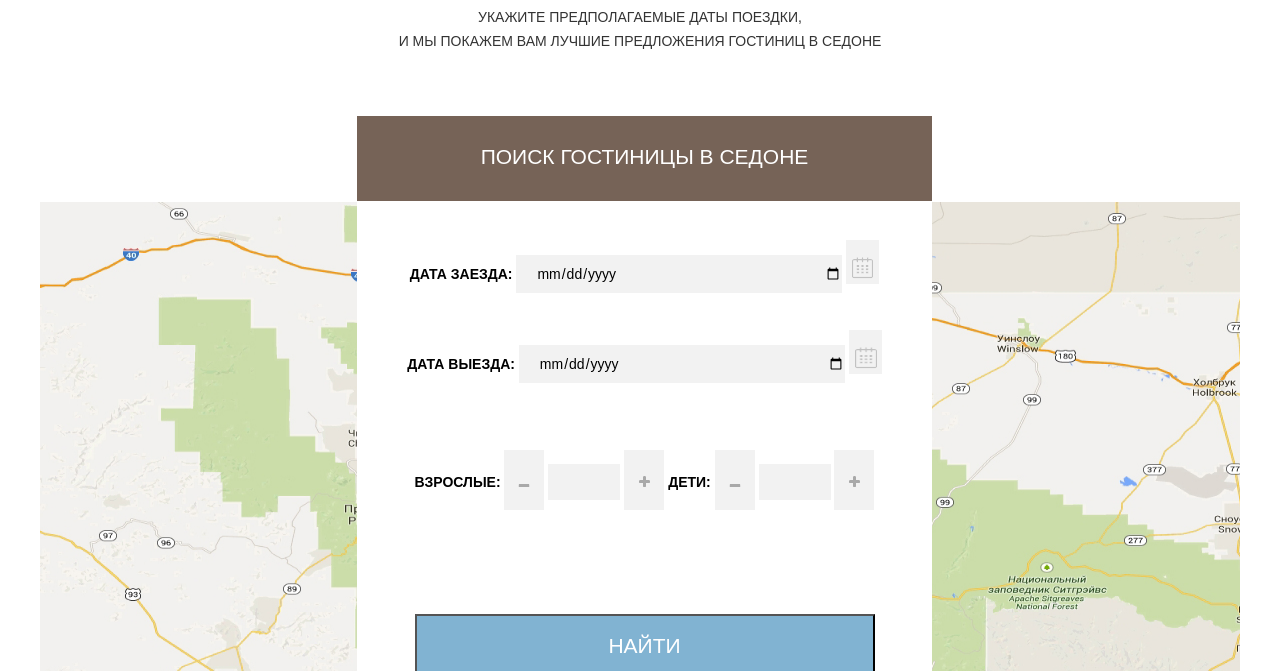
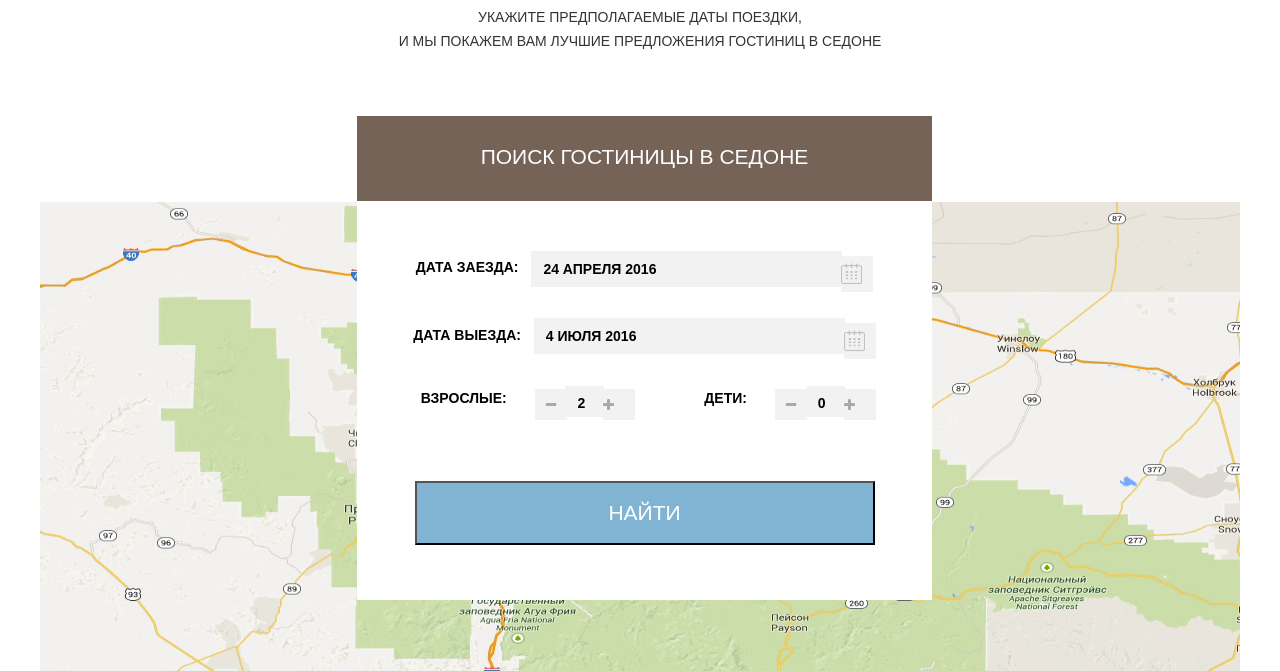
Before and after one commit to natahska/211026-sedona, a plain HTML site: page index.html in a window 1280 px wide. Shown: the part 2141-2812 px from the top of the page. Drawn offline with Linux system fonts and the light colour scheme.

Commit message:
23,11,2016

```diff
--- a/css/style.css
+++ b/css/style.css
@@ -6,6 +6,7 @@ body{
 	font-weight: 400;
 	font-family: "PT Sans", Arial, sans-serif;
 	text-decoration: none;
+
 }
 
 a{
@@ -349,6 +350,8 @@ li:nth-child(2){
 	top: 213px;
     width: 575px;
 	background-color: #ffffff;
+
+
 }
 
 .sedona-form legend{
@@ -356,13 +359,119 @@ li:nth-child(2){
 	background-color: #766357;
 	padding-top: 28px;
 	padding-bottom: 31px;
-	margin-bottom: 20px;
+	margin-bottom: 50px;
 	font-size: 21px;
 	line-height: 26px;
 	color: #ffffff;
 	text-align: center;
 }
 
+.search{
+	margin-left: 55px;
+	margin-right: 55px;
+	margin-bottom: 26px;
+}
+
+
+.search2{
+	float: left;
+	margin-left: 55px;
+	margin-right: 10px;
+	margin-bottom: 26px;
+	width:232px;
+}
+
+.search3{
+	float: left;
+	margin-left: 20px;
+	margin-right: 2px;
+	margin-bottom: 26px;
+	width:232px;
+}
+.search label,
+.search2 label,
+.search3 label{
+	margin-right: 9px;
+	font-size: 14px;
+	line-height: 26px;
+	color: #000000;
+	font-weight: bold;
+}
+
+.search input{
+    width: 345px;
+    border: none;
+    min-height: 36px;
+
+ }
+
+ .search2 input
+ .search3 input{
+    width: 117px;
+    border: none;
+    min-height: 36px;
+ }
+
+ .search input[type="search"] {
+    border: none;
+    outline: none;
+    -webkit-appearance: none;
+    width: 311px;
+    vertical-align: middle;
+    background-color: #f2f2f2;
+    padding-left: 12px;
+    font-size: 14px;
+    line-height: 26px;
+    color: #000000;
+    font-weight: bold;
+    text-transform: uppercase;
+   }
+
+.search2 input[type="search"],
+ .search3 input[type="search"]{
+    border: none;
+    outline: none;
+    -webkit-appearance: none;
+    width: 39px;
+    vertical-align: middle;
+    background-color: #f2f2f2;
+    padding-top: 4px;
+    margin-bottom: -5px;
+    padding-left: 12px;
+    font-size: 14px;
+    line-height: 26px;
+    font-weight: bold;
+    color: #000000;
+    text-transform: uppercase;
+   }
+  .search input[type="submit"] {
+  	margin-left: -5px;
+    padding-bottom: 14px;
+    width: 32px;
+    border: none;
+    background: #f2f2f2 url("../img/kalend.png") no-repeat 0% 50%;
+   }
+
+.search2 input[type="submit"],
+.search3 input[type="submit"] {
+  	margin-left: 15px;
+  	margin-right: -5px;
+    padding-bottom: 14px;
+    width: 32px;
+    border: none;
+    background: #f2f2f2 url("../img/minus.png") no-repeat 50% 50%;
+   }
+
+ .search2 input[type="button"],
+ .search3 input[type="button"]{
+  	margin-left: -5px;
+    padding-bottom: 14px;
+    width: 32px;
+    border: none;
+    background: #f2f2f2 url("../img/plus.png") no-repeat 0% 50%;
+   }
+
+/*
 .sedona-form p{
 	display: inline-block;
 	text-align: center;
@@ -392,6 +501,11 @@ p.sedona-data{
 	width: 306px;
 }
 
+.sedona-form input[type="button"]{
+	width: 31px;
+	height: 38px;
+	background-color: #f2f2f2;
+}
 .sedona-form .minus{
 	width: 40px;
 	background-color: #f2f2f2;
@@ -406,20 +520,7 @@ p.sedona-data{
 	border: none;
 	text-align: center;
 }
-.sedona-form .kalend{
-	margin-top: 5px;
-	margin-bottom: 5px;
-	width: 33px;
-	height: 44px;
-	background: #f2f2f2;
-	text-align: center;
-	border: none;
-}
-
-.sedona-form img{
-
-}
-
+*/
 .sedona-form button{
 	width: 460px;
 	padding-bottom: 17px;
@@ -464,6 +565,10 @@ p.sedona-data{
 .infrastructure input,
 .hous input{
 	display: none;
+}
+
+.infrastructure input[type="checkbox"]:hover{
+	background-image: url(../img/CHECKBOX-HV.png);
 }
 
 .infrastructure label,
--- a/index.html
+++ b/index.html
@@ -96,26 +96,33 @@
         </div>
          <form  class="sedona-form clearfix" action="#">
         <legend>ПОИСК ГОСТИНИЦЫ В седоне</legend>
-         <p ><label>Дата заезда:
-         <input type="date" value="24 Апреля 2016">
-         <button class="kalend"><img src="img/kalend.png">
-         </button>
-         </label></p><br>
-          <p class="sedona-data"><label>Дата выезда:
-          <input type="date">
-          <button class="kalend"><img src="img/kalend.png" alt="" width="22" height="22">
-          </button>
-          </label></p>
-          <p><label>Взрослые:
-          <button class="minus"> <img src="img/minus.png" alt=""></button>
-          <input type="number" min="1" max="20" step="1">
-          <button class="plus"> <img src="img/plus.png" alt=""></button>
-          </label></p>
-          <p><label>Дети:
-          <button class="minus"> <img src="img/minus.png" alt=""></button>
-          <input type="number" min="0" max="20" step="1">
-          <button class="plus"> <img src="img/plus.png" alt=""></button>
-          </label></p>
+          <div class="search">
+           <label for="aprel">Дата заезда:</label>
+            <input type="search" id="aprel" value="24 Апреля 2016">
+            <input type="submit" value="">
+          </div>
+
+          <div class="search">
+           <label for="iul">Дата выезда:</label>
+            <input type="search" id="iul" value="4 июля 2016">
+            <input type="submit" class="right" value="">
+          </div>
+
+
+
+          <div class="search2">
+           <label for="aprel">ВзрослыЕ:</label>
+           <input type="submit" value="">
+            <input type="search" id="aprel" value="2">
+            <input type="button" value="">
+          </div>
+
+          <div class="search3">
+           <label for="aprel">Дети:</label>
+           <input type="submit" value="">
+            <input type="search" id="aprel" value="0">
+            <input type="button" value="">
+          </div>
           <button type="button">НАЙТИ</button>
         </form>
       </div>
```
Also changed, not shown: catalog.html (+1 -1 lines), img/CHECKBOX-HV.png (added).
